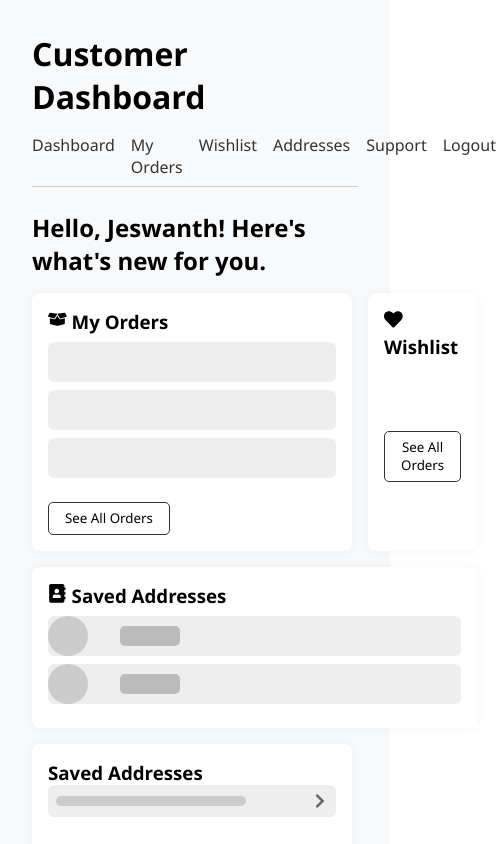
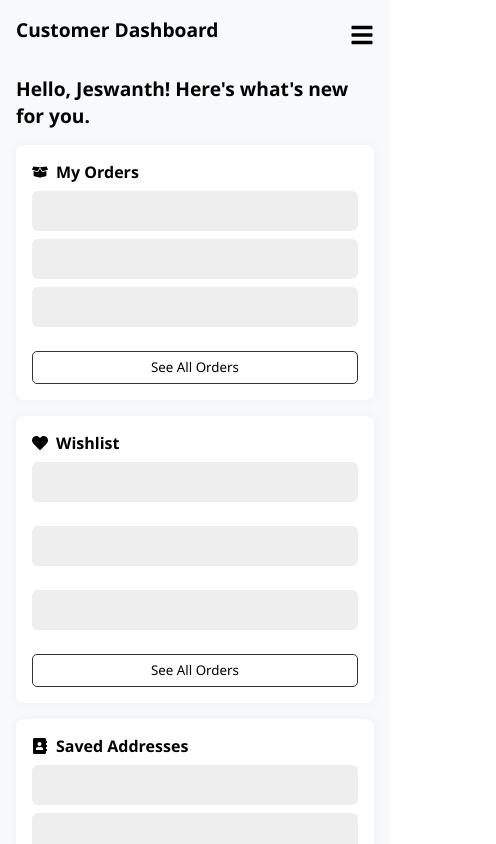
Before and after one commit to swarnajeswanth/Mr_Bike_Mods, a React (Vite) app: page /customer in a window 390 px wide. Shown: the top 844 px of the page, 496 px wide, since content can reach past the window. Built offline with nearby package versions, Linux system fonts and the light colour scheme.

Commit message:
Customer and Retailer Dashboard fix and responsive

```diff
--- a/src/Components/Dashboard/CustomerDashboard.jsx
+++ b/src/Components/Dashboard/CustomerDashboard.jsx
@@ -1,41 +1,83 @@
-import React, { useEffect, useRef } from "react";
+import React, { useEffect, useRef, useState } from "react";
 import "./CustomerDashboard.css";
 import {
   FaHeart,
   FaBoxOpen,
   FaAddressBook,
   FaChevronRight,
+  FaBars,
+  FaTimes,
 } from "react-icons/fa";
 import { gsap } from "gsap";
+import { Link } from "react-router-dom";
 
 const CustomerDashboard = () => {
   const dashboardRef = useRef(null);
+  const [menuOpen, setMenuOpen] = useState(false);
 
-  //   useEffect(() => {
-  //     gsap.from(dashboardRef.current, {
-  //       opacity: 0,
-  //       y: 20,
-  //       duration: 0.6,
-  //       ease: "power2.out",
-  //     });
-  //   });
+  useEffect(() => {
+    gsap.fromTo(
+      dashboardRef.current,
+      { opacity: 0, y: 20 },
+      { opacity: 1, y: 0, duration: 0.6, ease: "power2.out" }
+    );
+  }, []);
 
   return (
     <div className="customer-dashboard" ref={dashboardRef}>
-      <h1>Customer Dashboard</h1>
+      {/* Header with Hamburger */}
+      <div className="dashboard-header">
+        <h1>Customer Dashboard</h1>
+        <button className="hamburger-btn" onClick={() => setMenuOpen(true)}>
+          <FaBars />
+        </button>
+      </div>
 
-      <nav className="dashboard-nav">
-        <a href="#">Dashboard</a>
-        <a href="#">My Orders</a>
-        <a href="#">Wishlist</a>
-        <a href="#">Addresses</a>
-        <a href="#">Support</a>
-        <a href="#">Logout</a>
-      </nav>
+      {/* Sidebar Drawer */}
+      <div className={`side-drawer ${menuOpen ? "open" : ""}`}>
+        <div
+          style={{
+            display: "flex",
+            gap: "10px",
+            alignItems: "center",
+            justifyContent: "space-between",
+          }}
+        >
+          <div
+            className="logo"
+            style={{
+              height: "fit-content",
+              padding: "10px",
+              backgroundColor: "#d3d3d4",
+              borderRadius: "10px",
+              fontWeight: "bolder",
+            }}
+          >
+            Mr.BikeModz
+          </div>
+          <button
+            className="close-btn"
+            style={{ padding: "10px 0" }}
+            onClick={() => setMenuOpen(false)}
+          >
+            <FaTimes />
+          </button>
+        </div>
+
+        <nav className="drawer-nav">
+          <Link to="/">Dashboard</Link>
+          <Link to="/">My Orders</Link>
+          <Link to="/">Wishlist</Link>
+          <Link to="/">Addresses</Link>
+          <Link to="/">Support</Link>
+          <Link to="/">Logout</Link>
+        </nav>
+      </div>
 
       <h2>Hello, Jeswanth! Here's what's new for you.</h2>
 
       <div className="dashboard-grid">
+        {/* Orders */}
         <div className="card">
           <h3>
             <FaBoxOpen /> My Orders
@@ -46,6 +88,7 @@ const CustomerDashboard = () => {
           <button className="btn-outline">See All Orders</button>
         </div>
 
+        {/* Wishlist */}
         <div className="card">
           <h3>
             <FaHeart /> Wishlist
@@ -58,6 +101,7 @@ const CustomerDashboard = () => {
           <button className="btn-outline">See All Orders</button>
         </div>
 
+        {/* Addresses */}
         <div className="card wide">
           <h3>
             <FaAddressBook /> Saved Addresses
@@ -80,8 +124,9 @@ const CustomerDashboard = () => {
           </div>
         </div>
 
+        {/* Quick Ticket */}
         <div className="card">
-          <h3>Saved Addresses</h3>
+          <h3>Support</h3>
           <div className="quick-address">
             <div className="line short" />
             <FaChevronRight className="arrow-icon" />
--- a/src/Components/Dashboard/RetailerDashboard.jsx
+++ b/src/Components/Dashboard/RetailerDashboard.jsx
@@ -1,5 +1,4 @@
-// RetailerDashboard.js
-import React, { useEffect, useRef } from "react";
+import React, { useEffect, useRef, useState } from "react";
 import "./retailerdashboard.css";
 import {
   FaChartLine,
@@ -9,11 +8,13 @@ import {
   FaEnvelope,
   FaSignOutAlt,
   FaThLarge,
+  FaBars,
 } from "react-icons/fa";
 import { gsap } from "gsap";
 
 const RetailerDashboard = () => {
   const dashboardRef = useRef();
+  const [sidebarOpen, setSidebarOpen] = useState(false);
 
   useEffect(() => {
     gsap.fromTo(
@@ -25,8 +26,15 @@ const RetailerDashboard = () => {
 
   return (
     <div className="retailer-dashboard" ref={dashboardRef}>
-      <aside className="sidebar">
+      <div className="mobile-header">
+        <FaBars
+          className="hamburger-icon"
+          onClick={() => setSidebarOpen(!sidebarOpen)}
+        />
         <h2 className="logo">Mr BikeModz</h2>
+      </div>
+
+      <aside className={`sidebar ${sidebarOpen ? "open" : ""}`}>
         <nav>
           <ul>
             <li>
@@ -55,6 +63,7 @@ const RetailerDashboard = () => {
           </ul>
         </nav>
       </aside>
+
       <main className="main-content">
         <h2>Welcome back, Retailer Name</h2>
         <div className="overview-grid">
--- a/src/Components/Dashboard/customerdashboard.css
+++ b/src/Components/Dashboard/customerdashboard.css
@@ -114,3 +114,188 @@ h2 {
 .arrow-icon {
   color: #666;
 }
+@media screen and (max-width: 768px) {
+  .customer-dashboard {
+    padding: 1rem;
+  }
+
+  .dashboard-nav {
+    flex-wrap: wrap;
+    gap: 0.5rem;
+    font-size: 0.9rem;
+  }
+
+  .dashboard-grid {
+    grid-template-columns: 1fr; /* Stack all cards vertically */
+  }
+
+  .card.wide {
+    grid-column: span 1;
+  }
+
+  .wishlist-grid {
+    flex-direction: column;
+  }
+
+  .address-item {
+    flex-direction: column;
+    align-items: flex-start;
+  }
+
+  .btn-outline {
+    width: 100%;
+    text-align: center;
+  }
+
+  .quick-address {
+    flex-direction: column;
+    align-items: flex-start;
+    gap: 0.5rem;
+  }
+
+  .line.short {
+    width: 100%;
+  }
+
+  h1,
+  h2 {
+    font-size: 1.2rem;
+  }
+
+  .card h3 {
+    font-size: 1rem;
+    display: flex;
+    align-items: center;
+    gap: 0.5rem;
+  }
+}
+.dashboard-header {
+  display: flex;
+  justify-content: space-between;
+  align-items: center;
+}
+
+.hamburger {
+  display: none;
+  font-size: 1.5rem;
+  background: none;
+  border: none;
+  cursor: pointer;
+}
+
+@media screen and (max-width: 768px) {
+  .hamburger {
+    display: block;
+  }
+
+  .dashboard-nav {
+    display: none;
+    flex-direction: column;
+    gap: 10px;
+    margin-top: 10px;
+  }
+
+  .dashboard-nav.open {
+    display: flex;
+  }
+}
+.hamburger-btn {
+  font-size: 1.5rem;
+  background: none;
+  border: none;
+  cursor: pointer;
+  display: none;
+}
+
+/* Drawer Styles */
+.side-drawer {
+  position: fixed;
+  top: 0;
+  left: -250px;
+  width: 240px;
+  height: 100%;
+  background: white;
+  box-shadow: 2px 0 10px rgba(0, 0, 0, 0.1);
+  padding: 1rem;
+  z-index: 2000;
+  display: flex;
+  flex-direction: column;
+  gap: 1rem;
+  transition: left 0.3s ease;
+}
+
+.side-drawer.open {
+  left: 0;
+}
+
+.close-btn {
+  font-size: 1.2rem;
+  align-self: flex-end;
+  background: none;
+  border: none;
+  cursor: pointer;
+}
+
+.hamburger-btn {
+  font-size: 1.5rem;
+  background: none;
+  border: none;
+  cursor: pointer;
+  display: none;
+}
+.drawer-nav {
+  display: flex;
+  flex-direction: column;
+  gap: 1rem;
+}
+
+.drawer-nav a {
+  text-decoration: none;
+  color: #333;
+  font-weight: 500;
+  padding: 0.5rem 0;
+  border-bottom: 1px solid #eee;
+  white-space: nowrap;
+  overflow: hidden;
+  text-overflow: ellipsis;
+}
+
+/* Drawer Styles */
+.side-drawer {
+  position: fixed;
+  top: 0;
+  left: -250px;
+  width: 240px;
+  height: 100%;
+  background: white;
+  box-shadow: 2px 0 10px rgba(0, 0, 0, 0.1);
+  padding: 1rem;
+  z-index: 2000;
+  display: flex;
+  flex-direction: column;
+  gap: 1rem;
+  transition: left 0.3s ease;
+}
+
+.side-drawer.open {
+  left: 0;
+}
+
+.close-btn {
+  font-size: 1.2rem;
+  align-self: flex-end;
+  background: none;
+  border: none;
+  cursor: pointer;
+}
+
+/* Show hamburger on mobile */
+@media (max-width: 768px) {
+  .hamburger-btn {
+    display: block;
+  }
+
+  .dashboard-nav {
+    display: none;
+  }
+}
--- a/src/Components/Dashboard/retailerdashboard.css
+++ b/src/Components/Dashboard/retailerdashboard.css
@@ -1,7 +1,7 @@
-/* RetailerDashboard.css */
 .retailer-dashboard {
   display: flex;
   font-family: sans-serif;
+  min-height: 100vh;
 }
 
 .sidebar {
@@ -9,7 +9,6 @@
   background-color: #222;
   color: white;
   padding: 20px;
-  height: 100vh;
 }
 
 .sidebar .logo {
@@ -31,7 +30,7 @@
 }
 
 .sidebar nav ul .sub {
-  padding-left: 20px;
+  padding-left: 30px;
   font-size: 14px;
 }
 
@@ -61,3 +60,81 @@
 .recent-orders {
   margin-top: 20px;
 }
+
+/* ---------------------
+   ✅ Responsive styles
+--------------------- */
+@media (max-width: 768px) {
+  .retailer-dashboard {
+    flex-direction: column;
+  }
+
+  .sidebar {
+    width: 100%;
+    height: auto;
+    padding: 15px;
+  }
+
+  .sidebar nav ul li {
+    padding: 8px 0;
+    font-size: 14px;
+  }
+
+  .main-content {
+    padding: 20px 15px;
+  }
+
+  .overview-grid,
+  .charts-grid {
+    grid-template-columns: 1fr;
+  }
+}
+/* Mobile Header */
+.mobile-header {
+  display: none;
+  background-color: #222;
+  color: white;
+  padding: 15px 20px;
+  align-items: center;
+  justify-content: space-between;
+}
+
+.hamburger-icon {
+  font-size: 24px;
+  cursor: pointer;
+}
+
+/* Responsive Styles */
+@media screen and (max-width: 768px) {
+  .retailer-dashboard {
+    flex-direction: column;
+  }
+
+  .sidebar {
+    position: absolute;
+    top: 60px;
+    left: -100%;
+    width: 200px;
+    height: calc(100vh - 60px);
+    background-color: #222;
+    transition: left 0.3s ease;
+    z-index: 1000;
+  }
+
+  .sidebar.open {
+    left: 0;
+  }
+
+  .main-content {
+    padding: 20px;
+  }
+
+  .overview-grid,
+  .charts-grid {
+    grid-template-columns: 1fr;
+  }
+
+  .mobile-header {
+    display: flex;
+  }
+}
--- a/src/Components/navcomponent.css
+++ b/src/Components/navcomponent.css
@@ -95,7 +95,6 @@
 
 .menu-item {
   position: relative;
-  padding-bottom: 30px; /* prevent dropdown clipping */
 }
 
 .dropdown {
--- a/src/Components/storedetails.css
+++ b/src/Components/storedetails.css
@@ -20,19 +20,21 @@
 
 .store-info {
   flex: 1;
-  padding: 30px;
+  /* padding: 30px; */
   min-width: 300px;
 }
 
 .store-info h3 {
   margin-bottom: 15px;
   color: #111;
+  padding: 0 20px;
 }
 
 .store-info p {
   margin: 10px 0;
   color: #333;
   line-height: 1.6;
+  padding: 0 20px;
 }
 
 .direction-btn {
```
